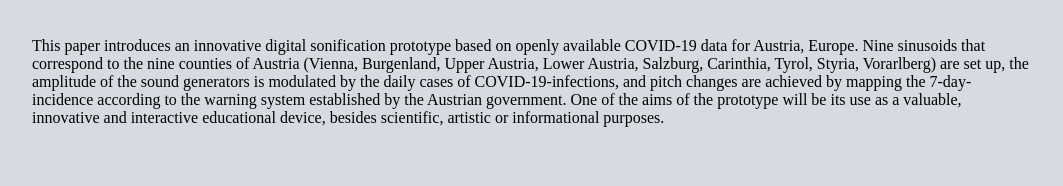
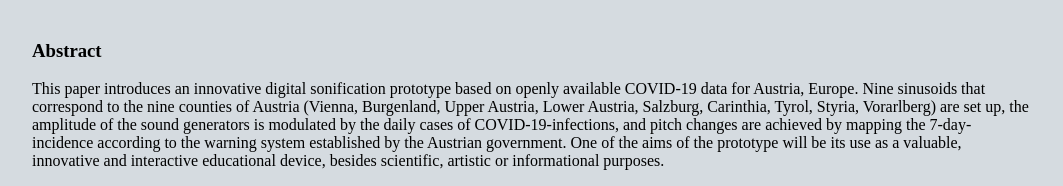
Before and after one commit to michaelxstark/Data_Son_COV-19_AUT_2021, a plain HTML site: page index.html in a window 1280 px wide. Shown: the part 657-843 px from the top of the page, without its empty margins (108-1171 px from the left). Before the commit the page ends 800 px from the top, so only its background shows below. Drawn offline with Linux system fonts and the light colour scheme.

Commit message:
index v3

```diff
--- a/index.html
+++ b/index.html
@@ -14,6 +14,7 @@
       <video controls>
         <source src="Data_Son_Prototype_0.4.mp4" type="video/mp4">
       </video>
+      <h3 class="head3">Abstract</h3>
       <p class="text">This paper introduces an innovative digital sonification prototype based on openly available COVID-19 data for Austria, Europe. Nine sinusoids that correspond to the nine counties of Austria (Vienna, Burgenland, Upper Austria, Lower Austria, Salzburg, Carinthia, Tyrol, Styria, Vorarlberg) are set up, the amplitude of the sound generators is modulated by the daily cases of COVID-19-infections, and pitch changes are achieved by mapping the 7-day-incidence according to the warning system established by the Austrian government. One of the aims of the prototype will be its use as a valuable, innovative and interactive educational device, besides scientific, artistic or informational purposes.</p>
     </div>
   </body>
```
